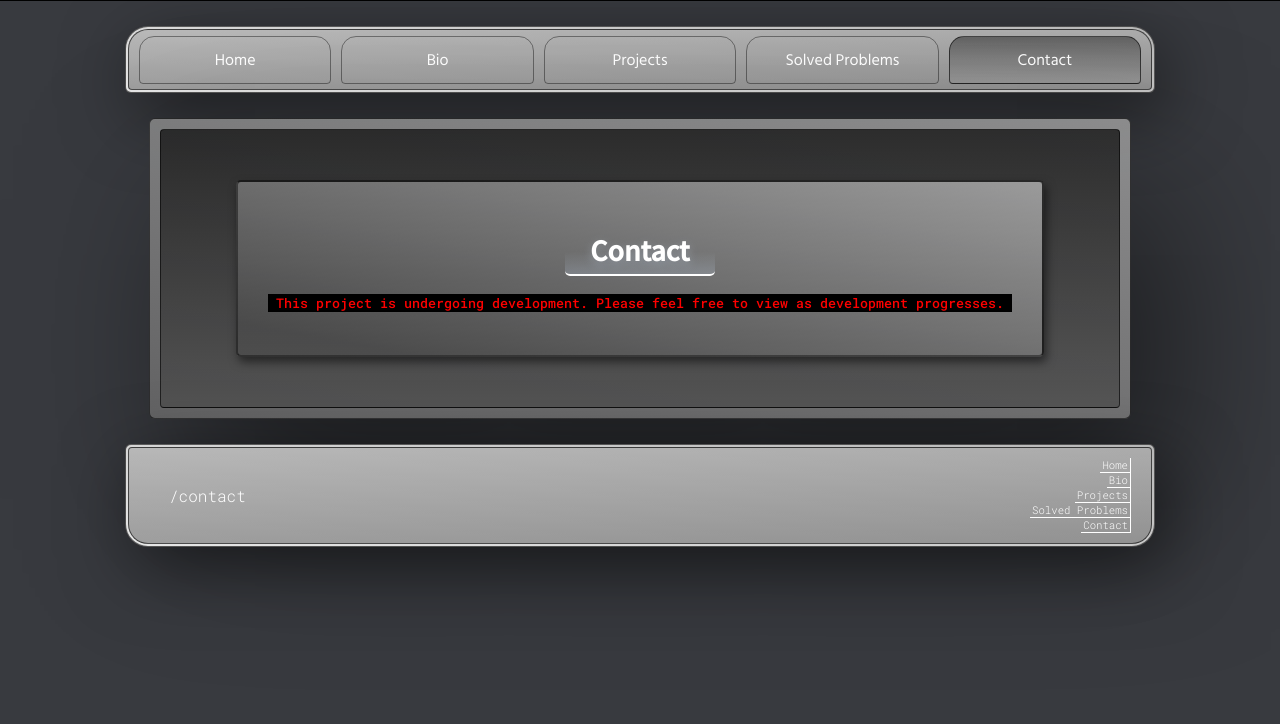
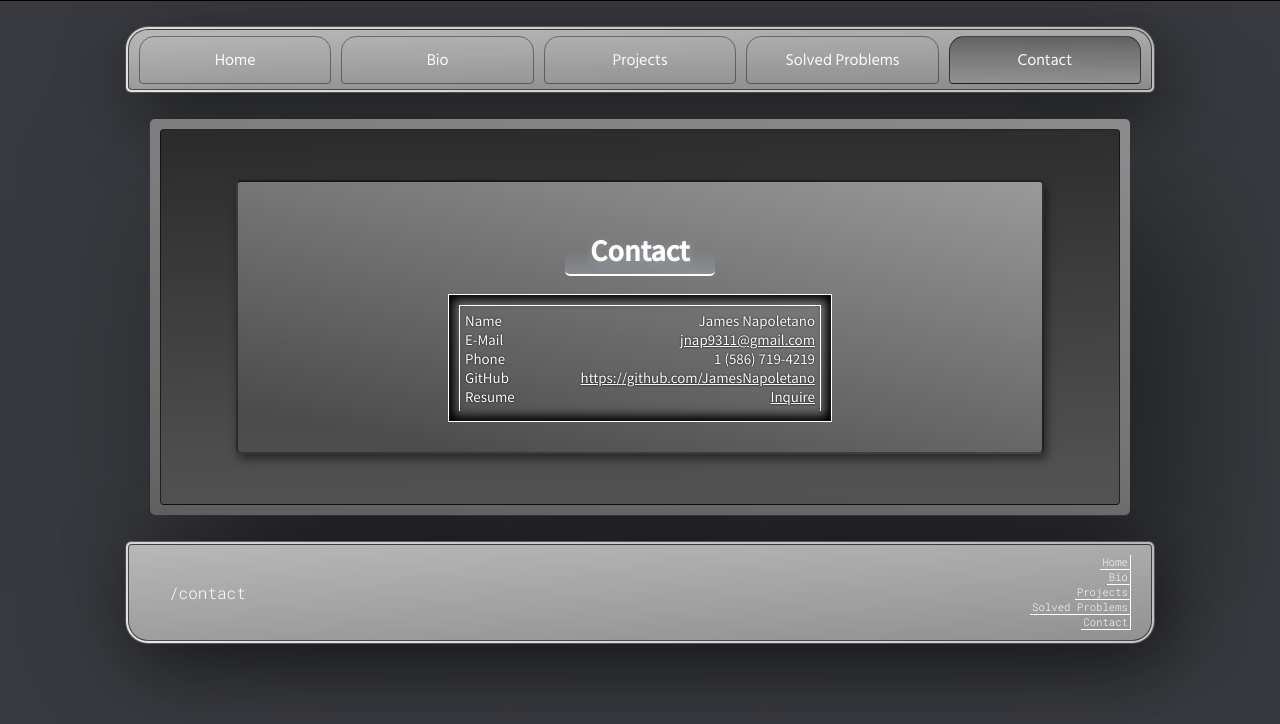
Before and after one commit to JamesNapoletano/personal-portfolio, a React (Create React App) app: page /contact in a window 1280 px wide. Shown: the top 724 px of the page. Built offline with nearby package versions, Linux system fonts and the light colour scheme.

Commit message:
Populated Contact page with data.

```diff
--- a/src/Routes/Contact/Contact.jsx
+++ b/src/Routes/Contact/Contact.jsx
@@ -1,7 +1,7 @@
 import { useEffect } from 'react'
 import { useContext } from 'react'
-import UnderDevelopment from '../../Components/UnderDevelopment/UnderDevelopment'
 import { AccentColorContext } from '../../context/accent-color-context'
+import styles from './Contact.module.css'
 
 export default function Contact() {
     const { updateAccentColor } = useContext(AccentColorContext)
@@ -13,7 +13,56 @@ export default function Contact() {
     return (
         <>
             <h1>Contact</h1>
-            <UnderDevelopment />
+            <div className={styles.contentCard}>
+                <ul>
+                    <li>
+                        <p>
+                            Name
+                        </p>
+                        <p>
+                            James Napoletano
+                        </p>
+                    </li>
+                    <li>
+                        <p>
+                            E-Mail
+                        </p>
+                        <p>
+                            <a href='mailto:jnap9311@gmail.com'>
+                                jnap9311@gmail.com
+                            </a>
+                        </p>
+                    </li>
+                    <li>
+                        <p>
+                            Phone
+                        </p>
+                        <p>
+                            1 (586) 719-4219
+                        </p>
+                    </li>
+                    <li>
+                        <p>
+                            GitHub
+                        </p>
+                        <p>
+                            <a href='https://github.com/JamesNapoletano'>
+                                https://github.com/JamesNapoletano
+                            </a>
+                        </p>
+                    </li>
+                    <li>
+                        <p>
+                            Resume
+                        </p>
+                        <p>
+                            <a href='mailto:jnap9311@gmail.com?subject=Resume%20Inquiry&body=Tell%20me%20about%20yourself.'>
+                                Inquire
+                            </a>
+                        </p>
+                    </li>
+                </ul>
+            </div>
         </>
     )
 }
--- a/src/Routes/Contact/Contact.module.css
+++ b/src/Routes/Contact/Contact.module.css
@@ -0,0 +1,39 @@
+.contentCard {
+    box-sizing: border-box;
+    box-shadow: inset 0px 0px 10px 5px black;
+    display: flex;
+    flex-direction: column;
+    align-items: center;
+    margin: 0 auto;
+    border: 1px solid white;
+    padding: 10px;
+    width: fit-content;
+}
+
+.contentCard ul {
+    box-sizing: border-box;
+    margin: 0;
+    border: 1px solid white;
+    border-bottom: none;
+    padding: 5px;
+    width: 100%;
+    display: flex;
+    flex-direction: column;
+    list-style: none;
+    text-align: left;
+}
+
+.contentCard li {
+    display: flex;
+    justify-content: space-between;
+    min-width: 350px;
+}
+
+.contentCard p {
+    margin: 0;
+    padding: 0;
+}
+
+.contentCard a {
+    color: white;
+}
```
